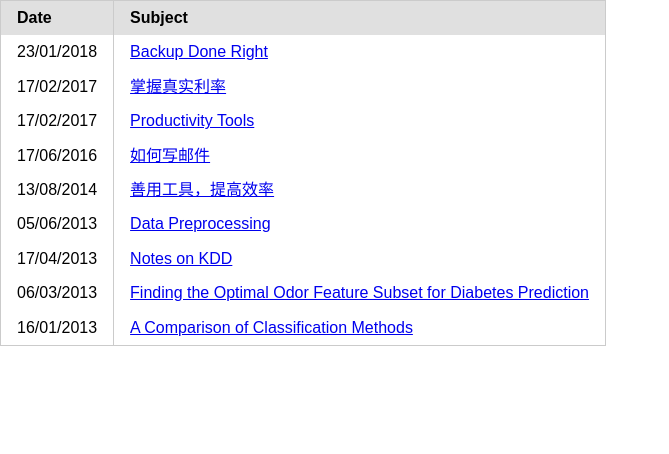
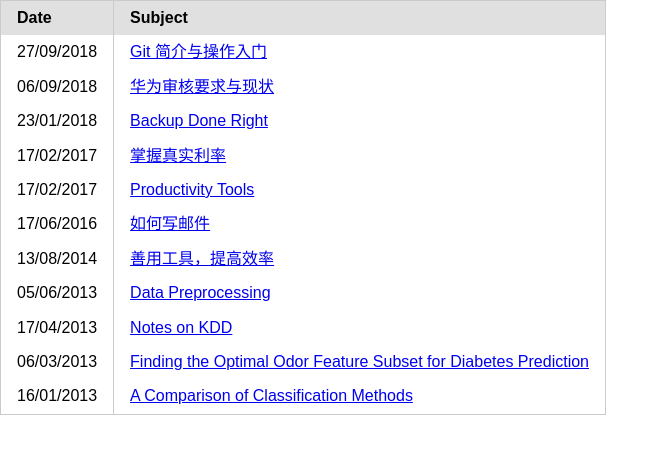
Before and after one commit to edwardtoday/talks, a plain HTML site: page index.html in a window 1280 px wide. Shown: the whole page, without its empty margins (0-669 px from the left). Drawn offline with nearby package versions, Linux system fonts and the light colour scheme.

Commit message:
talk index updated

```diff
--- a/index.html
+++ b/index.html
@@ -24,6 +24,18 @@
       </tr>
     </thead>
     <tbody>
+      <tr>
+        <td>27/09/2018</td>
+        <td>
+          <a href="20180927-git-intro/">Git 简介与操作入门</a>
+        </td>
+      </tr>
+      <tr>
+        <td>06/09/2018</td>
+        <td>
+          <a href="20180906 华为审核要求与现状/">华为审核要求与现状</a>
+        </td>
+      </tr>
       <tr>
         <td>23/01/2018</td>
         <td>
```
